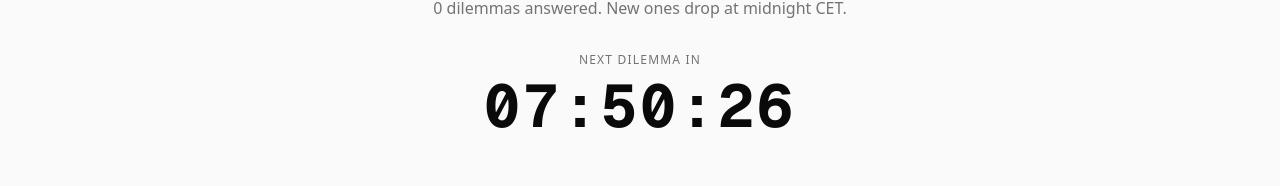
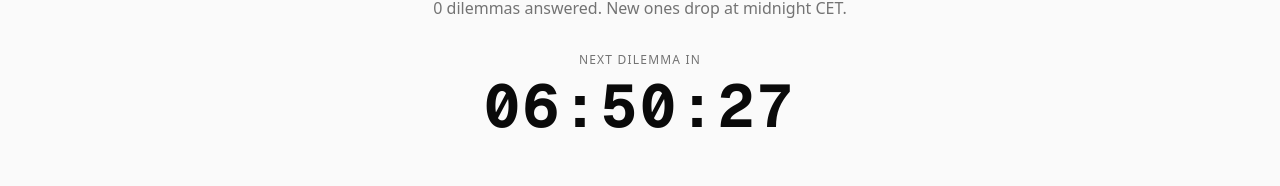
Before and after one commit to ristoman/daily-dilemma, a Next.js app: page / in a window 1280 px wide. Shown: the part 354-540 px from the top of the page. Built offline with nearby package versions, Linux system fonts and the light colour scheme; no server answers; the database is empty.

Commit message:
timezone shenanigans in the countdown

```diff
--- a/app/page.tsx
+++ b/app/page.tsx
@@ -548,9 +548,13 @@ function AllCaughtUp({ answeredCount }: { answeredCount: number }) {
   useEffect(() => {
     function update() {
       const now = new Date();
-      const midnight = new Date(now);
-      midnight.setHours(24, 0, 0, 0);
-      const diff = midnight.getTime() - now.getTime();
+      // Compute the current time in Europe/Berlin, then find next midnight in that zone
+      const berlinNow = new Date(now.toLocaleString("en-US", { timeZone: "Europe/Berlin" }));
+      const utcOffsetMs = berlinNow.getTime() - now.getTime();
+      const cetNow = new Date(now.getTime() + utcOffsetMs);
+      const midnightCet = new Date(cetNow);
+      midnightCet.setHours(24, 0, 0, 0);
+      const diff = midnightCet.getTime() - cetNow.getTime();
 
       const hours = Math.floor(diff / (1000 * 60 * 60));
       const minutes = Math.floor((diff % (1000 * 60 * 60)) / (1000 * 60));
```
